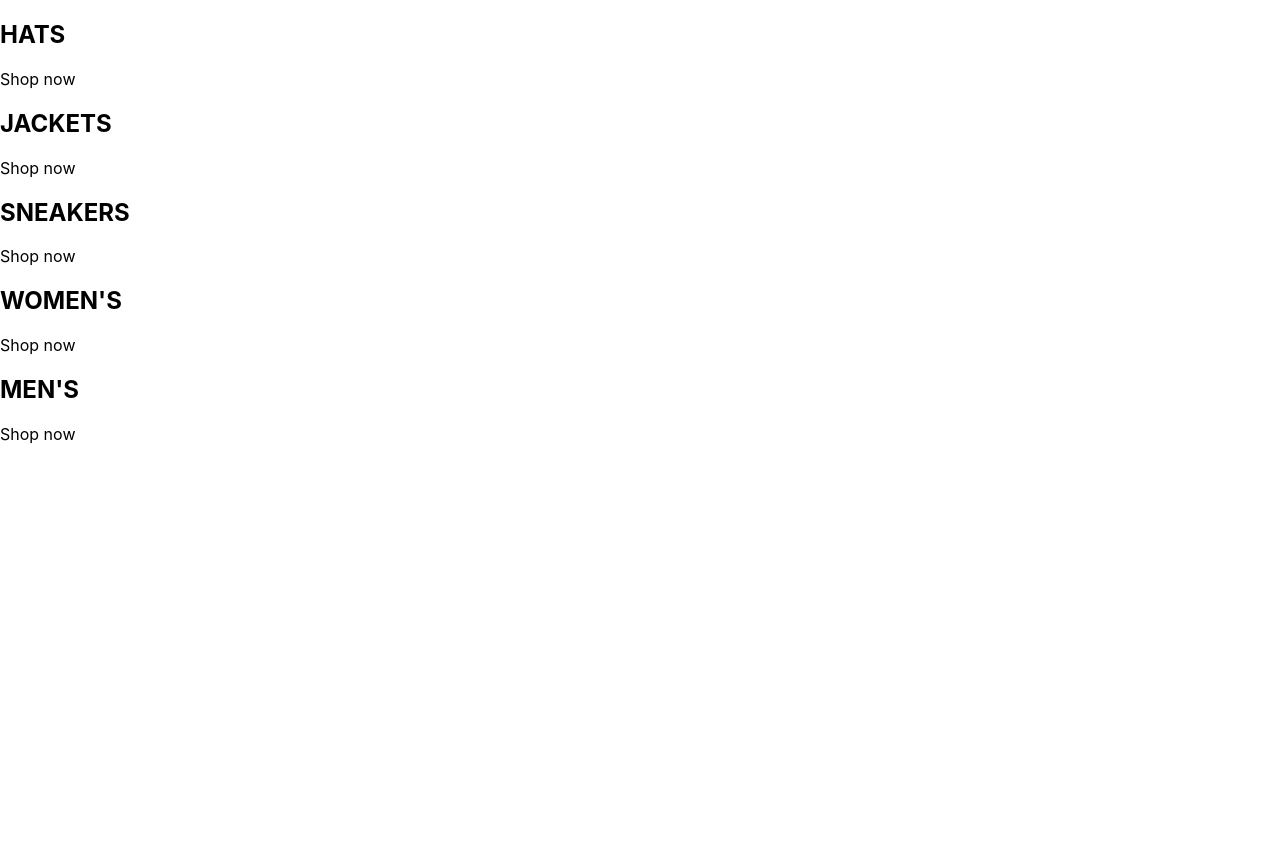
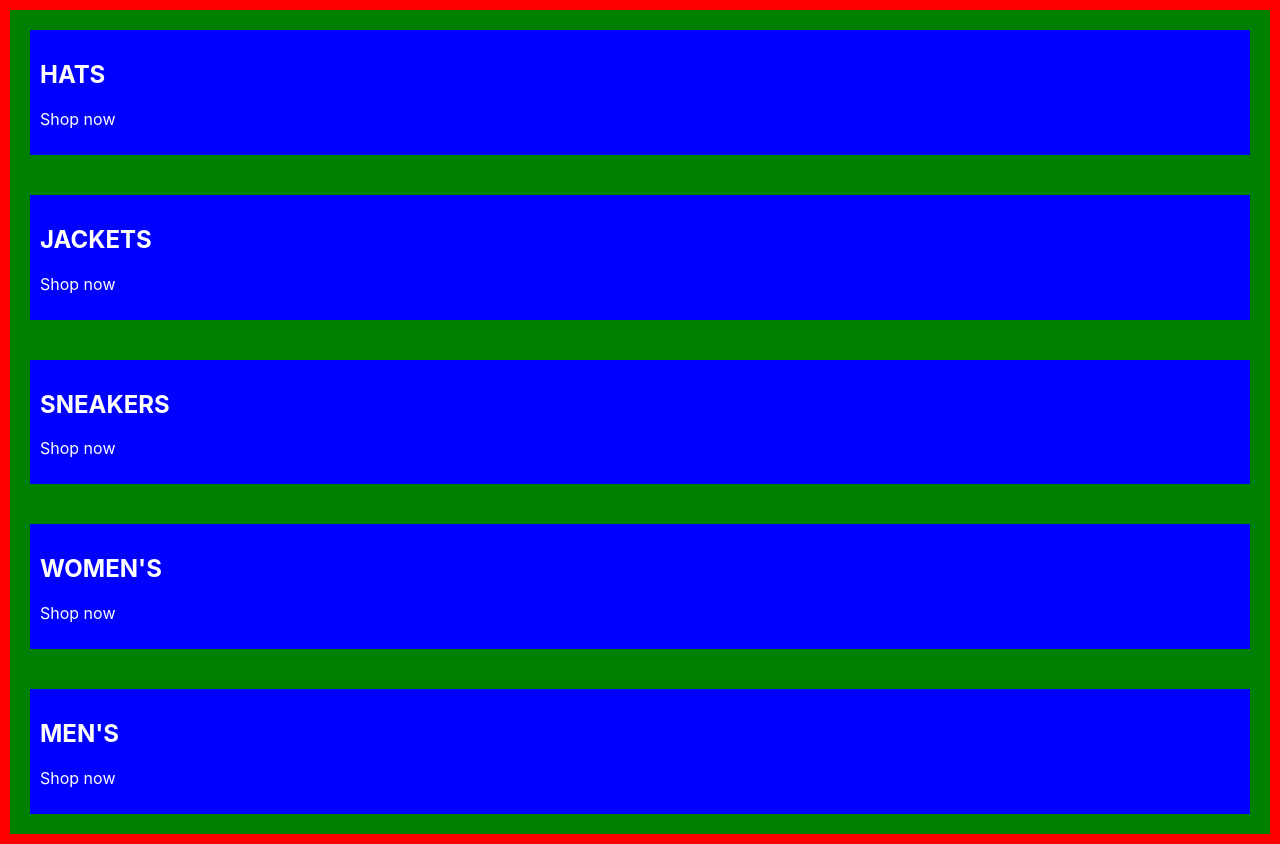
Before and after one commit to Tai-DucTran/fashion-ecommerce-shop, a React (Create React App) app: page / in a window 1280 px wide. Before the commit the page ends 800 px from the top, so only its background shows below. Built offline with nearby package versions, Linux system fonts and the light colour scheme.

Commit message:
Packages: installed and used SCSS library

```diff
--- a/package.json
+++ b/package.json
@@ -9,6 +9,7 @@
     "react": "^18.2.0",
     "react-dom": "^18.2.0",
     "react-scripts": "5.0.1",
+    "sass": "^1.69.5",
     "web-vitals": "^2.1.4"
   },
   "scripts": {
--- a/src/App.js
+++ b/src/App.js
@@ -1,14 +1,14 @@
 import CategorySectionComponent from "./components/category/category-section.component";
 import categories from "./constants/constants";
 
+import "./App.styles.scss";
+
 const App = () => {
   return (
-    <div className="App">
-      <div className="categories-container">
-        {categories.map((category) => (
-          <CategorySectionComponent title={category.title} key={category.id} />
-        ))}
-      </div>
+    <div className="categories-container">
+      {categories.map((category) => (
+        <CategorySectionComponent title={category.title} key={category.id} />
+      ))}
     </div>
   );
 };
--- /dev/null
+++ b/src/App.styles.scss
@@ -0,0 +1,15 @@
+.categories-container {
+  background-color: red;
+  padding: 10px;
+
+  .category-container {
+    background-color: green;
+    padding: 20px;
+    color: white;
+
+    .category-body-container {
+      background-color: blue;
+      padding: 10px;
+    }
+  }
+}
```
Also changed, not shown: 1 other file (tests, documents, lock files or other folders).
